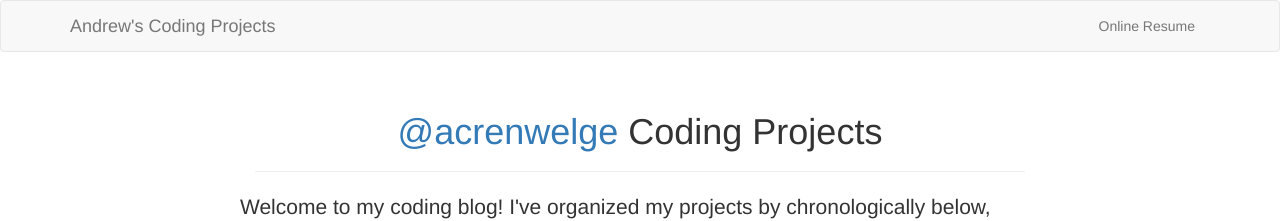
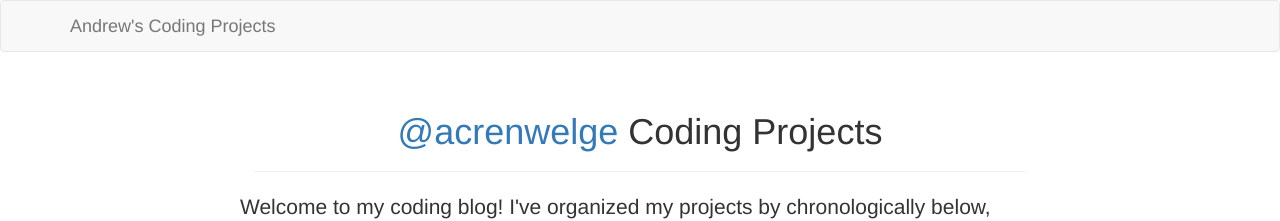
Before and after one commit to acrenwelge/acrenwelge.github.io, a Jekyll site: the page built from index.html, in a window 1280 px wide. Shown: the top 221 px of the page. Built offline with Jekyll 4.4.1, drawn with Linux system fonts in a browser that asks for light colours.

Commit message:
Remove link in navbar
Remove link to old online resume

```diff
--- a/_includes/header.html
+++ b/_includes/header.html
@@ -34,7 +34,6 @@
           </ul>
         </li>
       {% endif %}
-      <li><a href="http://www.andrewcrenwelge.com/">Online Resume</a></li>
       </ul>
     </div><!-- /.navbar-collapse -->
   </div><!-- /.container-fluid -->
```
